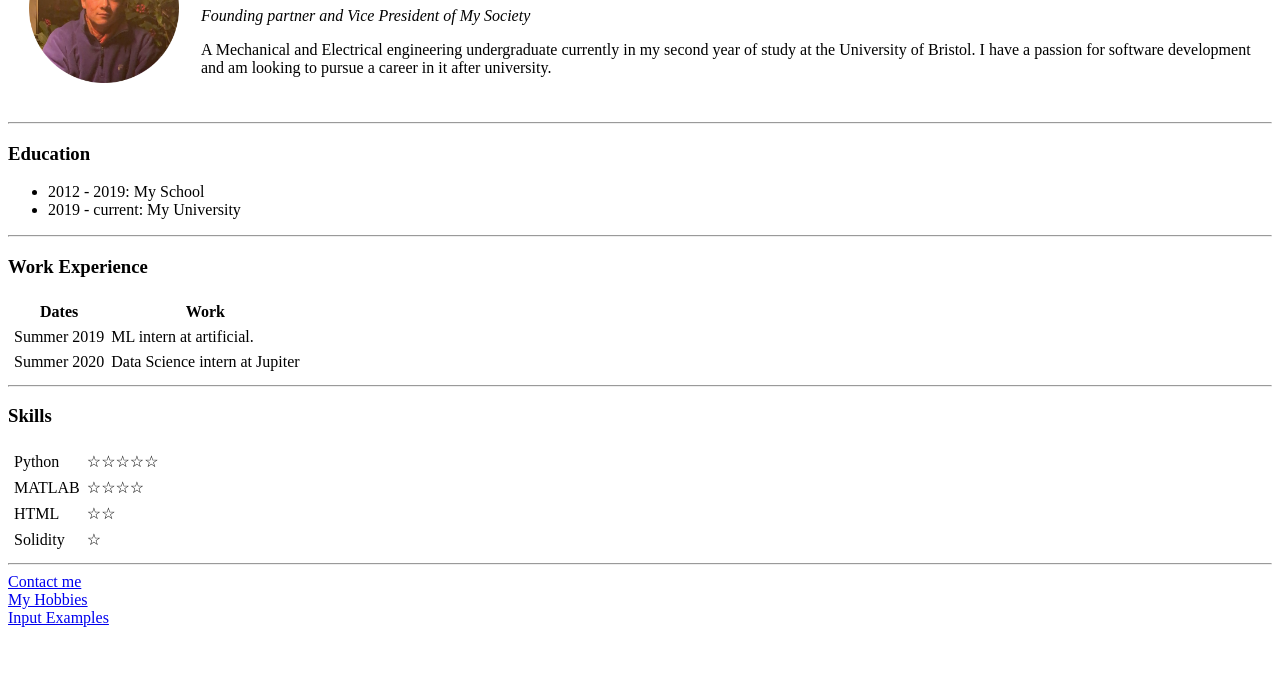
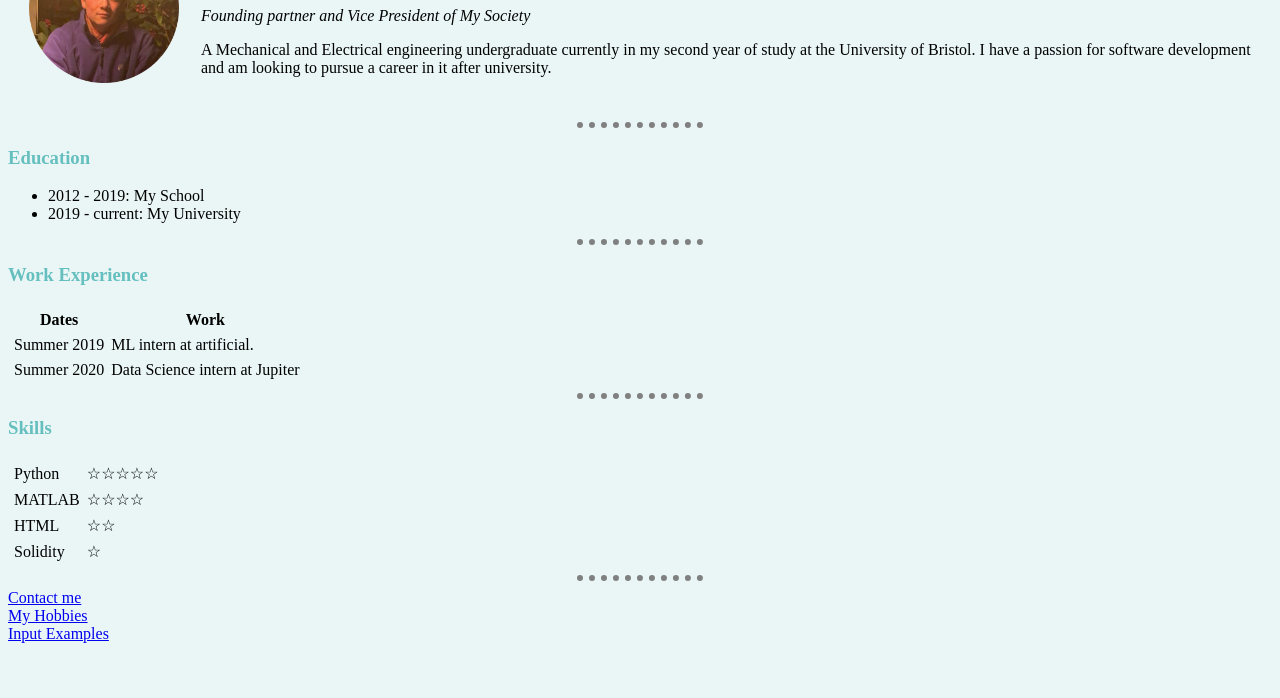
Before and after one commit to finnformica/cv, a plain HTML site: page index.html in a window 1280 px wide. Shown: the part 102-800 px from the top of the page. Drawn offline with Linux system fonts and the light colour scheme.

Commit message:
added css styling

```diff
--- /dev/null
+++ b/css/styles.css
@@ -0,0 +1,20 @@
+body {
+  background-color: #EAF6F6;
+}
+
+h1 {
+  color: #66BFBF;
+}
+
+h3 {
+  color: #66BFBF;
+}
+
+hr {
+  background-color: none;
+  border-style: dotted none none;
+  border-color: grey;
+  border-width: 6px;
+  height: 0px;
+  width: 10%;
+}
--- a/index.html
+++ b/index.html
@@ -3,6 +3,9 @@
   <head>
     <meta charset="utf-8">
     <title>Finn's Personal Site</title>
+
+    <link rel="stylesheet" href="css/styles.css">
+
   </head>
 
   <body>
```
Also changed, not shown: contact.html (+1 -0 lines), hobbies.html (+1 -0 lines).
